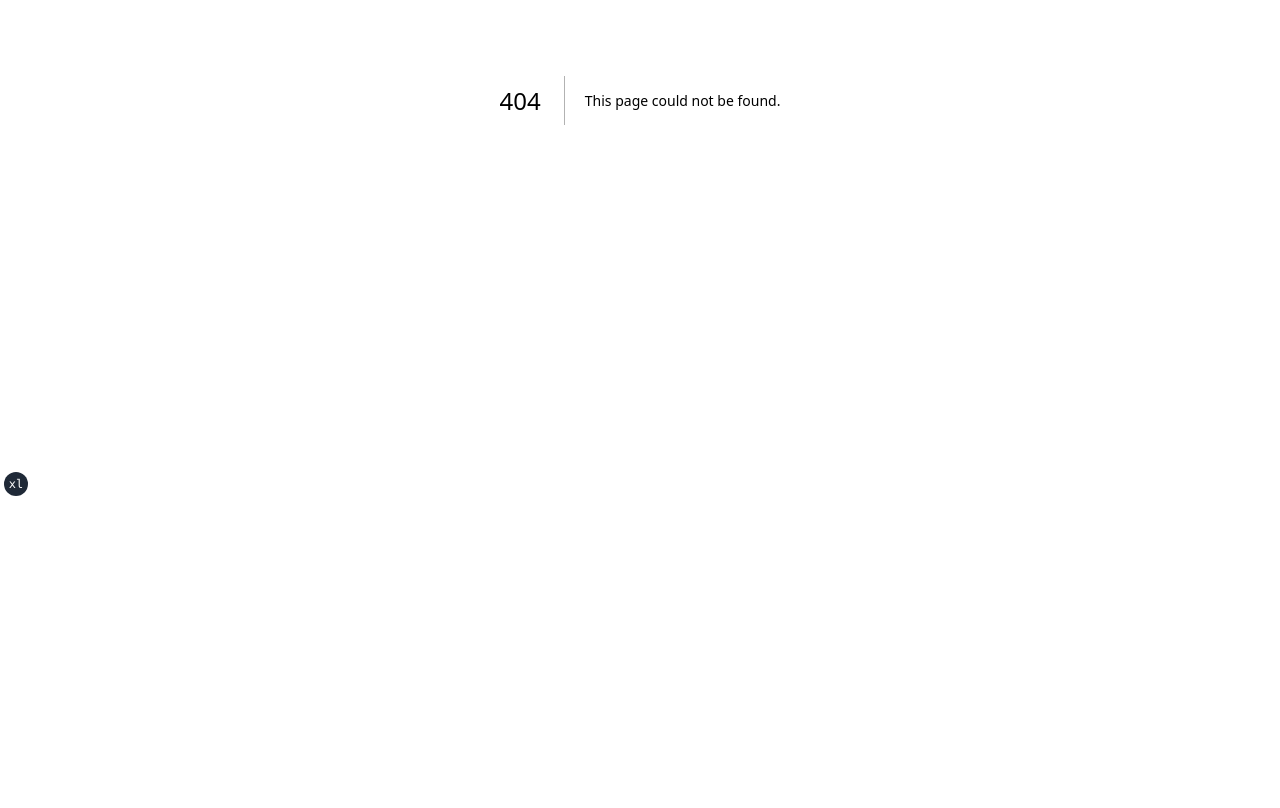
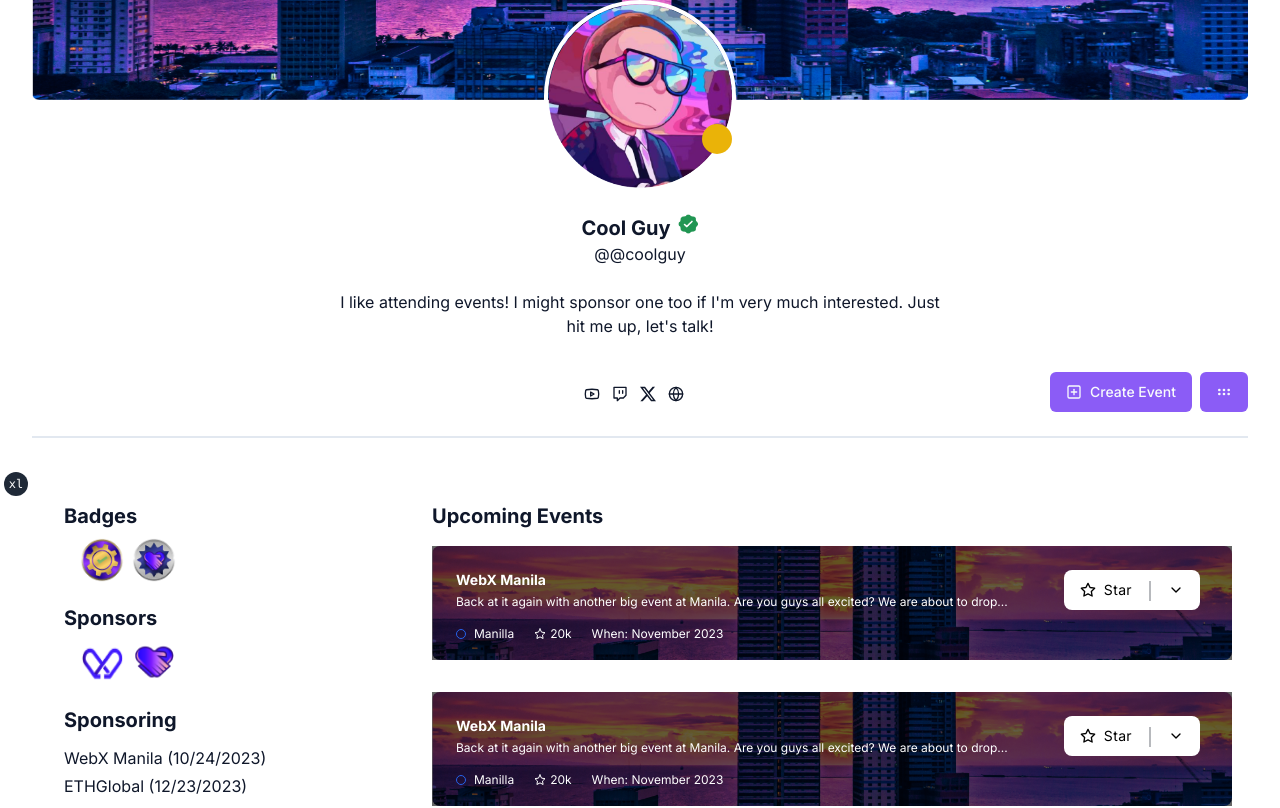
Before and after one commit to Guidlify/guidlify.com, a Next.js app: page /organization/user in a window 1280 px wide. Before the commit this address had no page. Shown: the part 300-1108 px from the top of the page. Before the commit the page ends 800 px from the top, so only its background shows below. Built offline with nearby package versions, Linux system fonts and the light colour scheme.

Commit message:
feat: add stateColor variation for avatar component

```diff
--- /dev/null
+++ b/app/organization/user/page.tsx
@@ -0,0 +1,179 @@
+"use client"
+
+import AvatarOrganization from "@/components/organization/avatar"
+import BadgeSection from "@/components/organization/badge-section"
+import BannerOrganization from "@/components/organization/banner"
+import BlogPost from "@/components/organization/blog-post"
+import CreateEvent from "@/components/organization/create-event"
+import EventName from "@/components/organization/event-name"
+import ProfileInfo from "@/components/organization/profile-info"
+
+const eventData = [
+  {
+    title: "WebX Manila",
+    description:
+      "Back at it again with another big event at Manila. Are you guys all excited? We are about to drop...",
+    location: "Manilla",
+    starCount: "20k",
+    date: "November 2023",
+  },
+  {
+    title: "WebX Manila",
+    description:
+      "Back at it again with another big event at Manila. Are you guys all excited? We are about to drop...",
+    location: "Manilla",
+    starCount: "20k",
+    date: "November 2023",
+  },
+  {
+    title: "WebX Manila",
+    description:
+      "Back at it again with another big event at Manila. Are you guys all excited? We are about to drop...",
+    location: "Manilla",
+    starCount: "20k",
+    date: "November 2023",
+  },
+]
+
+const badgeSponsorData = {
+  badges: [
+    {
+      title: "Badges",
+      items: [
+        {
+          name: "Beta Tester Badge",
+          url: "/organization/beta-tester-badge.png",
+        },
+        {
+          name: "Month Event Badge",
+          url: "/organization/month-event.png",
+        },
+      ],
+    },
+  ],
+  sponsor: [
+    {
+      title: "Sponsors",
+      items: [
+        {
+          name: "WebXDAO",
+          url: "/organization/webxdao.png",
+        },
+        {
+          name: "WebXGuild",
+          url: "/organization/webxguild.png",
+        },
+      ],
+    },
+  ],
+  sponsoring: [
+    {
+      title: "Sponsoring",
+      items: [
+        {
+          name: "WebX Manila",
+          date: "10/24/2023",
+        },
+        {
+          name: "ETHGlobal",
+          date: "12/23/2023",
+        },
+      ],
+    },
+  ],
+}
+
+const eventHostedData = [
+  {
+    imageSrc: "/organization/team.png",
+    tag: "Most popular",
+    title: "Many desktop publishing packages and web page",
+    description:
+      "Lorem ipsum dolor sit amet, consectetur adipiscing elit. Maecenas quis eros sed risus sollicitudin fringilla dictum in metus.",
+    avatarSrc: "/organization/avatar.png",
+    organizationName: "WebXGuild",
+  },
+  {
+    imageSrc: "/organization/team.png",
+    tag: "Most popular",
+    title: "Many desktop publishing packages and web page",
+    description:
+      "Lorem ipsum dolor sit amet, consectetur adipiscing elit. Maecenas quis eros sed risus sollicitudin fringilla dictum in metus.",
+    avatarSrc: "/organization/avatar.png",
+    organizationName: "WebXGuild",
+  },
+]
+
+const OrganizationPage = () => {
+  return (
+    <div className="container mb-20">
+      <BannerOrganization url="/organization/banner.png" />
+      <div className="">
+        <div className="relative mb-4 flex items-center justify-center xs:mt-[-60px] md:mt-[-100px]">
+          <AvatarOrganization
+            url="/organization/banner.png"
+            stateColor="yellow"
+          />
+        </div>
+        <div className="flex flex-col items-center justify-center">
+          <ProfileInfo
+            name="Cool Guy"
+            url="/organization/verified-user.png"
+            username="@coolguy"
+            description="I like attending events! I might sponsor one too if I'm very much interested. Just hit me up, let's talk!"
+          />
+          <div className="flex w-full items-end xs:mt-8 xs:justify-center md:mt-[-30px] md:justify-end">
+            <CreateEvent />
+          </div>
+        </div>
+        <div className="border-b-1 mt-6 w-full border" />
+        <div className="mt-16 flex justify-start">
+          <div className="ml-8 flex-1 flex-col">
+            <BadgeSection {...badgeSponsorData.badges[0]} />
+            <BadgeSection {...badgeSponsorData.sponsor[0]} />
+            <div>
+              <h1 className="mb-3 text-xl font-bold">Sponsoring</h1>
+              <div className="mb-4 flex flex-col space-y-1">
+                {badgeSponsorData.sponsoring[0].items.map((item, index) => (
+                  <div key={index}>{`${item.name} (${item.date})`}</div>
+                ))}
+              </div>
+            </div>
+          </div>
+          <div className="w-894 mr-4 flex-col">
+            <h1 className="pb-4 text-xl font-bold">Upcoming Events</h1>
+            {eventData.map((eventInfo) => (
+              <div className="bg-image-container mb-8 h-[114px] w-[800px] rounded-lg p-4 text-white">
+                <EventName
+                  title={eventInfo.title}
+                  description={eventInfo.description}
+                  location={eventInfo.location}
+                  starCount={eventInfo.starCount}
+                  date={eventInfo.date}
+                />
+              </div>
+            ))}
+          </div>
+        </div>
+        <div className="border-b-1 mt-16 w-full border" />
+        <div>
+          <h1 className="mt-12 text-2xl">Events Hosted</h1>
+          <div className="mt-8 flex justify-evenly space-x-5">
+            {eventHostedData.map((event, index) => (
+              <BlogPost
+                imageSrc={event.imageSrc}
+                tag={event.tag}
+                title={event.title}
+                description={event.description}
+                avatarSrc={event.avatarSrc}
+                orgName={event.organizationName}
+              />
+            ))}
+          </div>
+        </div>
+      </div>
+    </div>
+  )
+}
+
+export default OrganizationPage
--- a/components/organization/avatar.tsx
+++ b/components/organization/avatar.tsx
@@ -1,6 +1,16 @@
+import { useState } from "react"
 import Image from "next/legacy/image"
 
-const AvatarOrganization: React.FC<{ url: string }> = ({ url }) => {
+import { cn } from "@/lib/utils"
+
+type Color = "blue" | "red" | "green" | "yellow"
+
+const AvatarOrganization: React.FC<{
+  url: string
+  stateColor?: Color | "red"
+}> = ({ url, stateColor = "red" }) => {
+  const color: Color = stateColor
+
   return (
     <div className="boder-2 relative rounded-full border-[4px] border-white dark:border-black xs:w-28 md:w-48">
       <Image
@@ -8,9 +18,19 @@ const AvatarOrganization: React.FC<{ url: string }> = ({ url }) => {
         src={"/organization/avatar.png"}
         width={200}
         height={200}
-        className=" rounded-full"
+        className="rounded-full"
       />
-      <div className="absolute rounded-full bg-red-500 xs:bottom-5 xs:right-0 xs:h-[20px] xs:w-[20px] md:bottom-10 md:right-0 md:h-[30px] md:w-[30px]"></div>
+      <div
+        className={cn(
+          "absolute rounded-full xs:bottom-5 xs:right-0 xs:h-[20px] xs:w-[20px] md:bottom-10 md:right-0 md:h-[30px] md:w-[30px]",
+          {
+            "bg-blue-500": color === "blue",
+            "bg-yellow-500": color === "yellow",
+            "bg-green-500": color === "green",
+            "bg-red-500": color === "red",
+          }
+        )}
+      ></div>
     </div>
   )
 }
```
Also changed, not shown: public/organization/verified-user.png (added).
